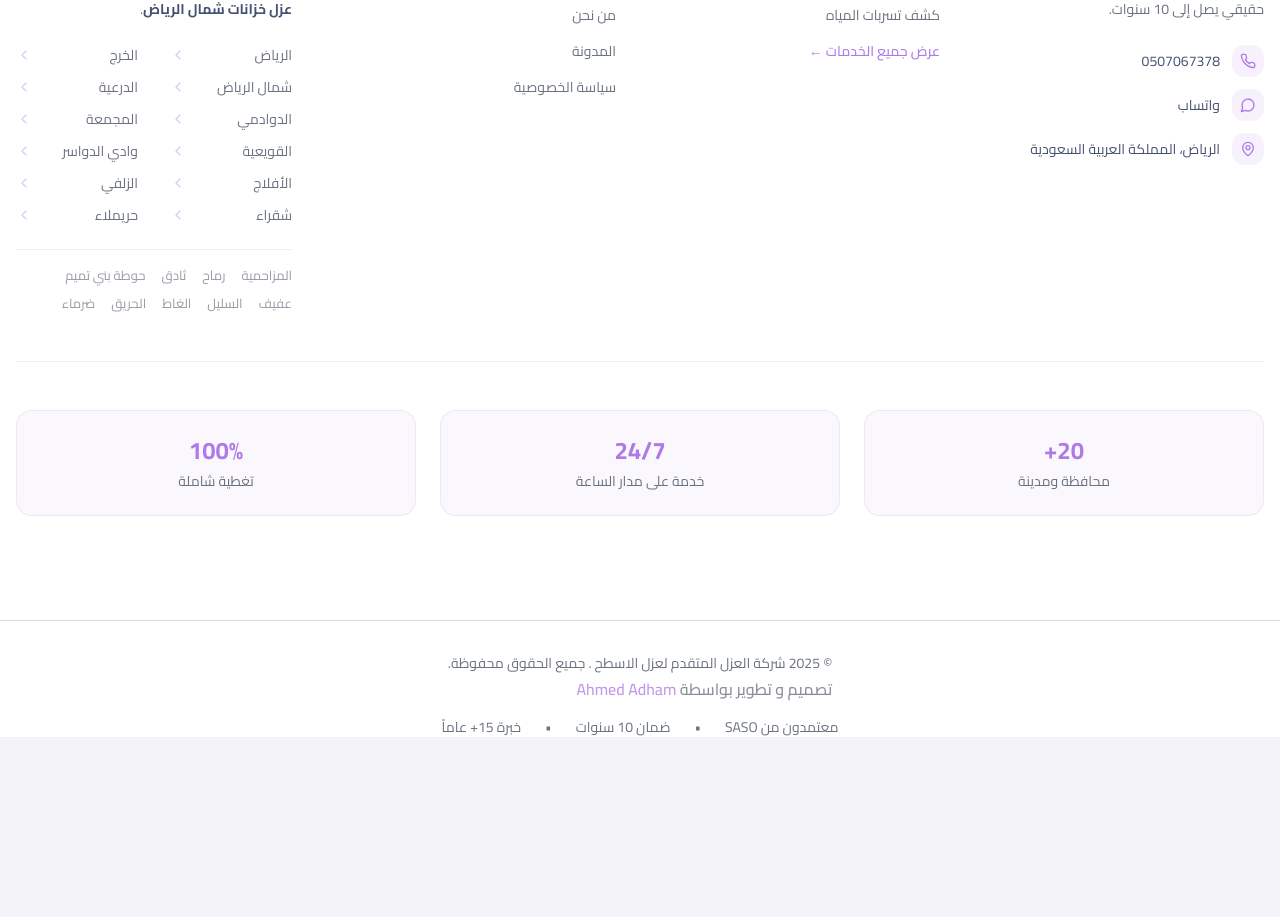
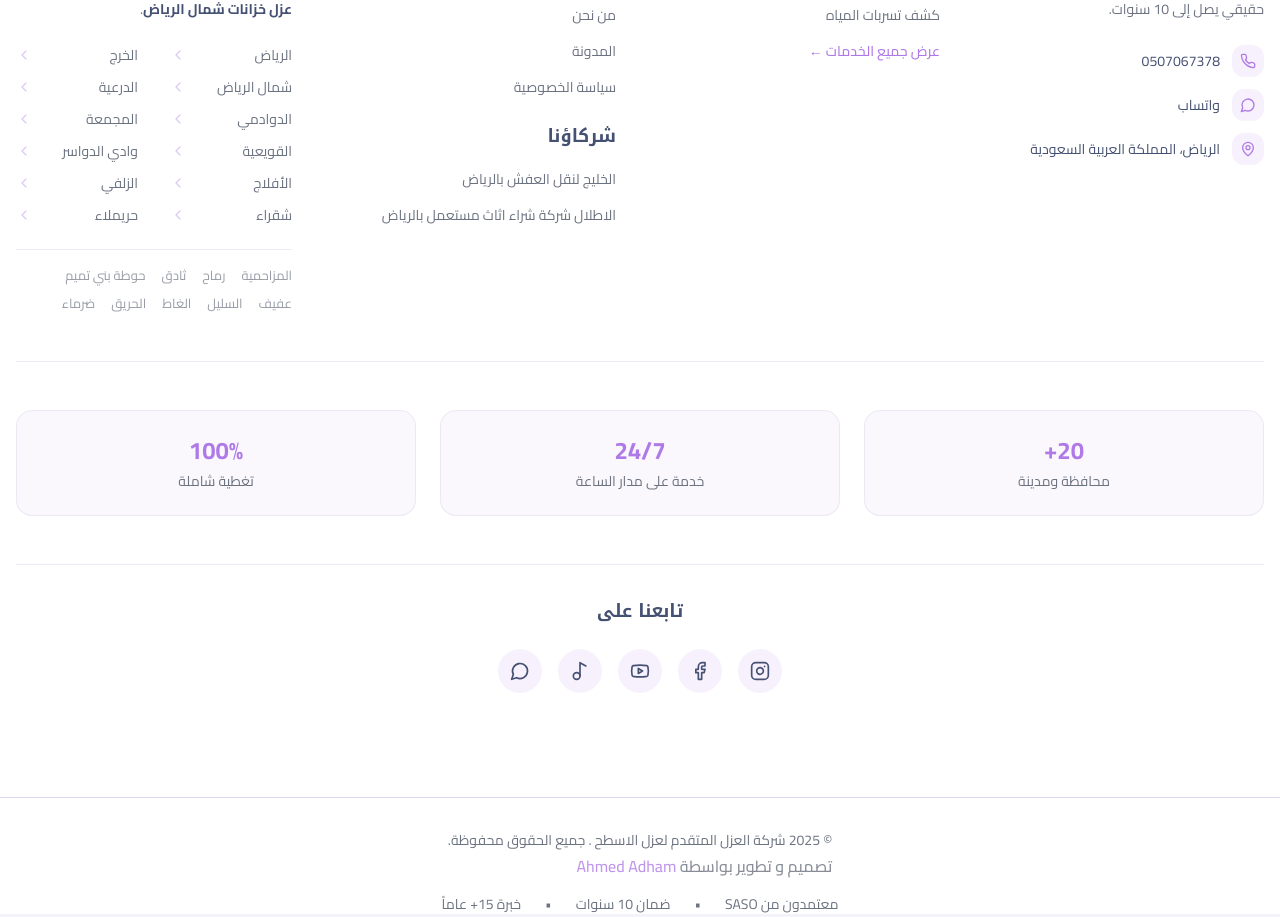
Before and after one commit to Yussef-Makhlouf/arabic-service-website2, a Next.js app: page /faq in a window 1280 px wide. Shown: the part 6320-7237 px from the top of the page. Before the commit the page ends 7060 px from the top, so only its background shows below. Built offline with nearby package versions, Linux system fonts and the light colour scheme.

Commit message:
enhance footer

```diff
--- a/components/footer.tsx
+++ b/components/footer.tsx
@@ -1,5 +1,5 @@
 import Link from "next/link"
-import { Phone, Mail, MapPin, MessageCircle, ChevronLeft } from "lucide-react"
+import { Phone, Mail, MapPin, MessageCircle, ChevronLeft, Instagram, Facebook, Youtube, Music2 } from "lucide-react"
 
 export function Footer() {
   const services = [
@@ -14,6 +14,19 @@ export function Footer() {
     { name: "من نحن", href: "/about" },
     { name: "المدونة", href: "/blog" },
     { name: "سياسة الخصوصية", href: "/privacy" },
+  ]
+
+  const partnerLinks = [
+    { name: "الخليج لنقل العفش بالرياض", href: "https://alkhallij.com/" },
+    { name: "الاطلال شركة شراء اثاث مستعمل بالرياض", href: "https://alatlaal.com/" },
+  ]
+
+  const socialMedia = [
+    { name: "Instagram", href: "https://www.instagram.com/awazelalsafrrat/?hl=ar", icon: Instagram },
+    { name: "Facebook", href: "https://www.facebook.com/Awazelalsafrat/", icon: Facebook },
+    { name: "YouTube", href: "https://www.youtube.com/@awazel343", icon: Youtube },
+    { name: "TikTok", href: "https://www.tiktok.com/@awazelalsafrrat", icon: Music2 },
+    { name: "Snapchat", href: "https://www.snapchat.com/@awazelalsafrrat?locale=ar", icon: MessageCircle },
   ]
 
 
@@ -93,6 +106,23 @@ export function Footer() {
                 </li>
               ))}
             </ul>
+
+            {/* Partner Links */}
+            <h3 className="font-heading text-lg font-bold mb-4 mt-6">شركاؤنا</h3>
+            <ul className="flex flex-col gap-3">
+              {partnerLinks.map((link) => (
+                <li key={link.name}>
+                  <a
+                    href={link.href}
+                    target="_blank"
+                    rel="noopener noreferrer"
+                    className="text-sm text-muted-foreground hover:text-primary transition-colors"
+                  >
+                    {link.name}
+                  </a>
+                </li>
+              ))}
+            </ul>
           </div>
 
           {/* Service Areas */}
@@ -146,6 +176,30 @@ export function Footer() {
             <span className="text-sm text-muted-foreground">تغطية شاملة</span>
           </div>
         </div>
+
+        {/* Social Media Section */}
+        <div className="mt-12 pt-8 border-t border-border/50">
+          <div className="flex flex-col items-center gap-6">
+            <h3 className="font-heading text-lg font-bold text-center">تابعنا على</h3>
+            <div className="flex items-center gap-4">
+              {socialMedia.map((social) => {
+                const Icon = social.icon
+                return (
+                  <a
+                    key={social.name}
+                    href={social.href}
+                    target="_blank"
+                    rel="noopener noreferrer"
+                    className="p-3 bg-primary/10 hover:bg-primary hover:text-primary-foreground rounded-full transition-all duration-300 group"
+                    aria-label={social.name}
+                  >
+                    <Icon className="h-5 w-5" />
+                  </a>
+                )
+              })}
+            </div>
+          </div>
+        </div>
       </div>
 
       {/* Bottom Bar */}
```
